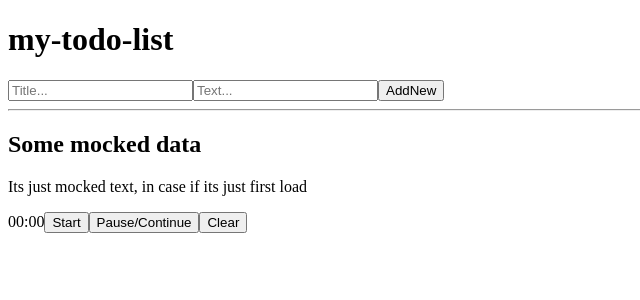
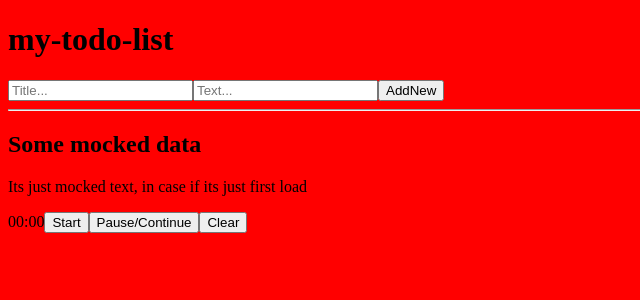
Before and after one commit to baksofill/toDoListApp, an Angular app: page / in a window 1280 px wide. Shown: the top 300 px of the page, without its empty margins (0-640 px from the left). Built offline with nearby package versions, Linux system fonts and the light colour scheme.

Commit message:
my first commit

```diff
--- a/src/styles.scss
+++ b/src/styles.scss
@@ -1 +1,3 @@
-/* You can add global styles to this file, and also import other style files */
+body {
+  background-color: red;
+}
```
